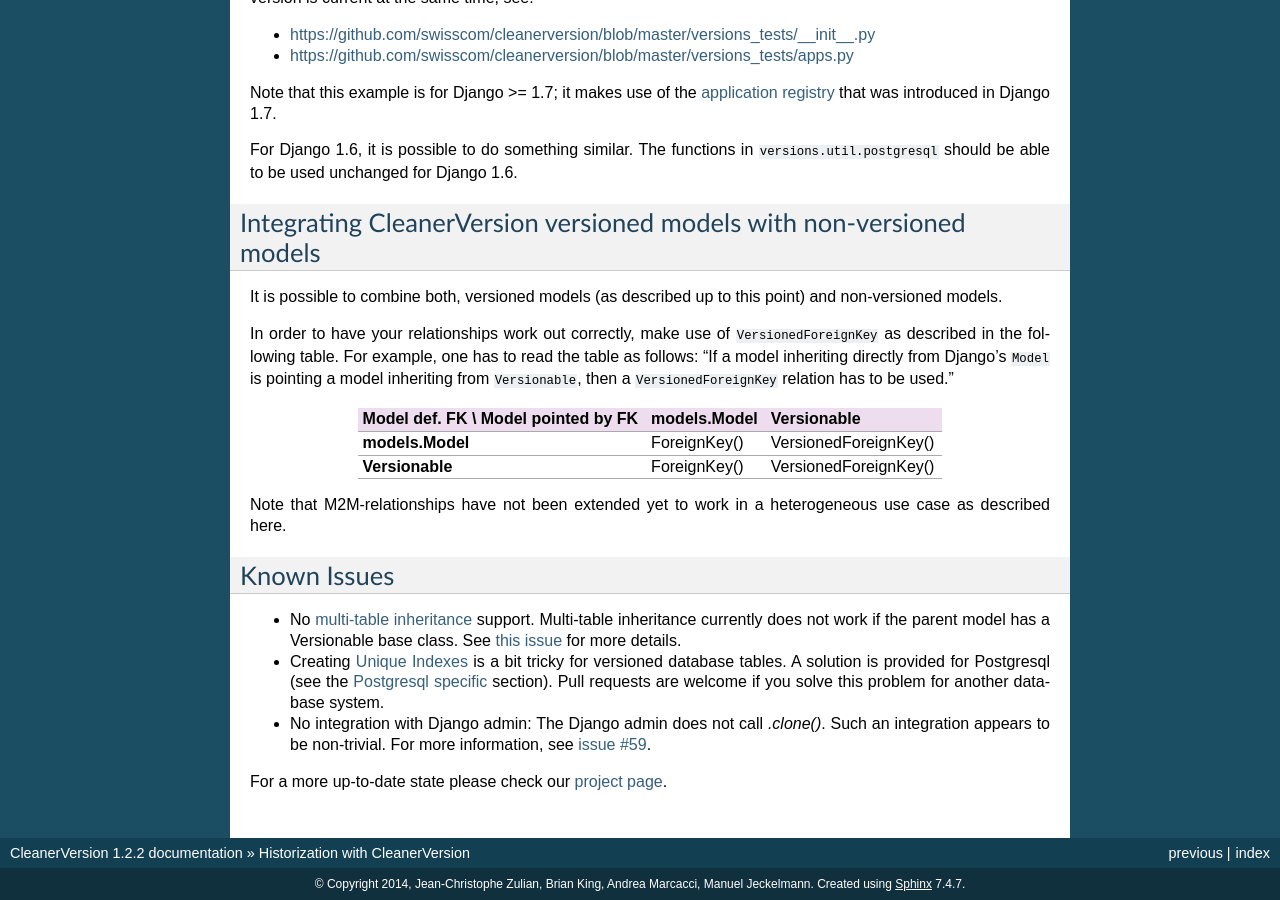
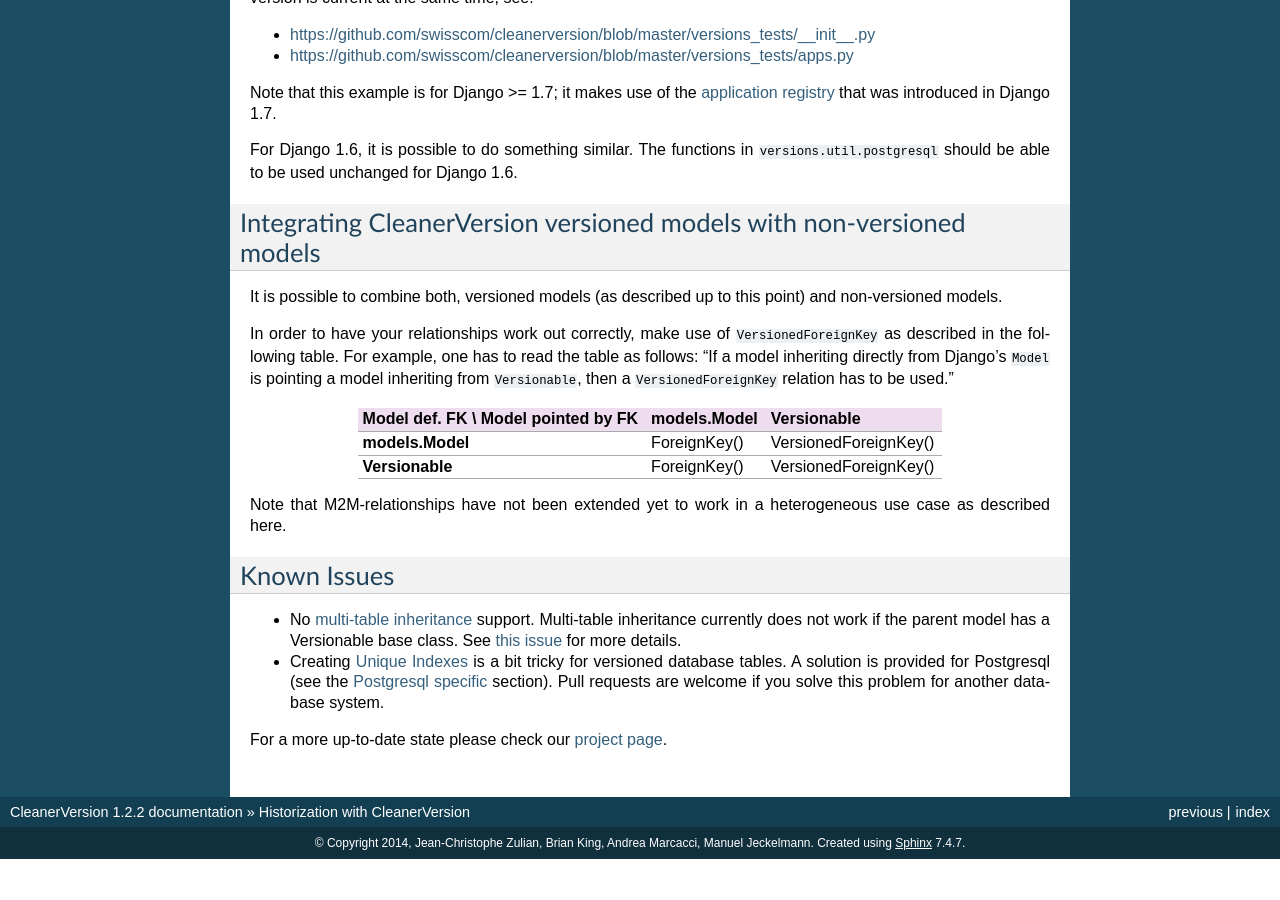
Before and after one commit to swisscom/cleanerversion, a Sphinx documentation site: the page built from docs/doc/historization_with_cleanerversion.rst, in a window 1280 px wide and 900 px high, scrolled down 12530 px. Built offline with Sphinx 7.4.7, drawn with Linux system fonts in a browser that asks for light colours; after the commit the page ends 13389 px from its top, so only the background shows below that.

Commit message:
Got rid of statement that CleanerVersion doesn't work with admin

```diff
--- a/docs/doc/historization_with_cleanerversion.rst
+++ b/docs/doc/historization_with_cleanerversion.rst
@@ -695,6 +695,5 @@ Known Issues
 * Creating `Unique Indexes`_ is a bit tricky for versioned database tables.  A solution is provided for Postgresql (see the
   `Postgresql specific`_ section).  Pull requests are welcome if you solve this problem for another database system.
 
-* No integration with Django admin: The Django admin does not call `.clone()`. Such an integration appears to be non-trivial. For more information, see `issue #59 <https://github.com/swisscom/cleanerversion/issues/59>`_.
 
 For a more up-to-date state please check our `project page <https://github.com/swisscom/cleanerversion>`_.
```
